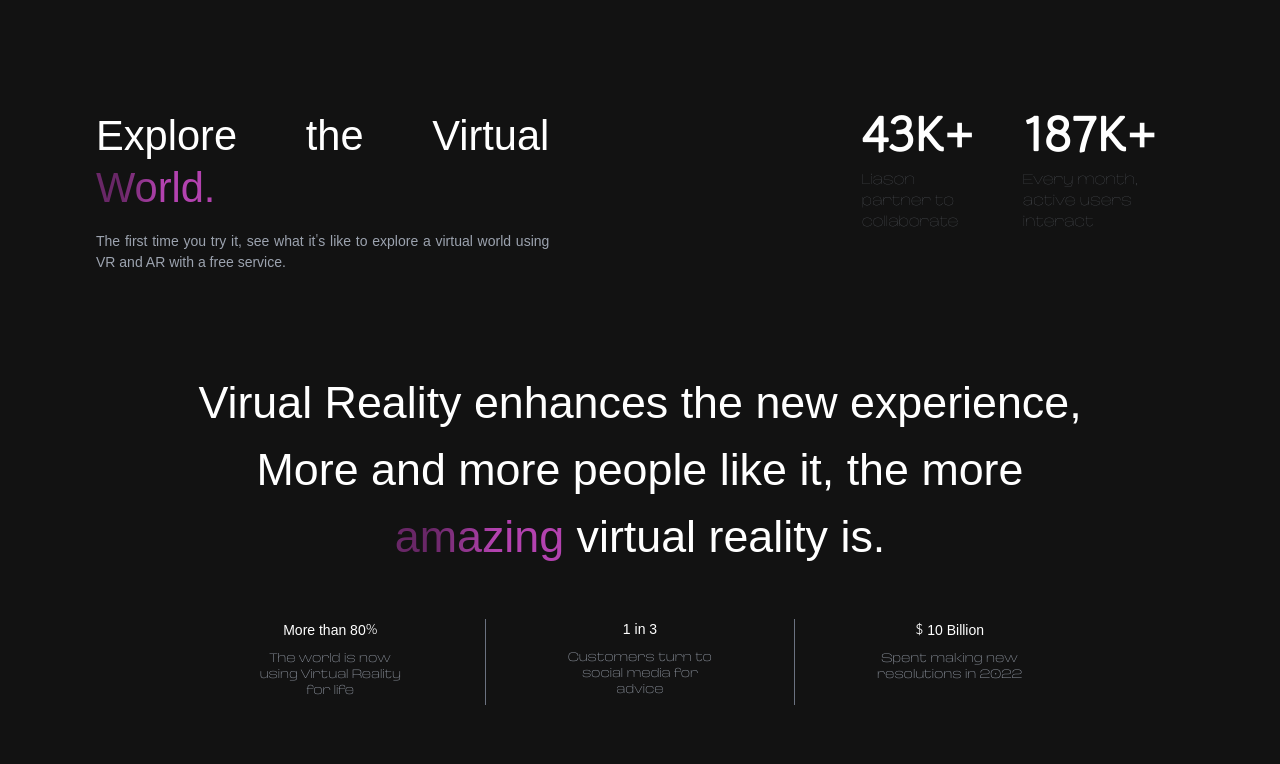
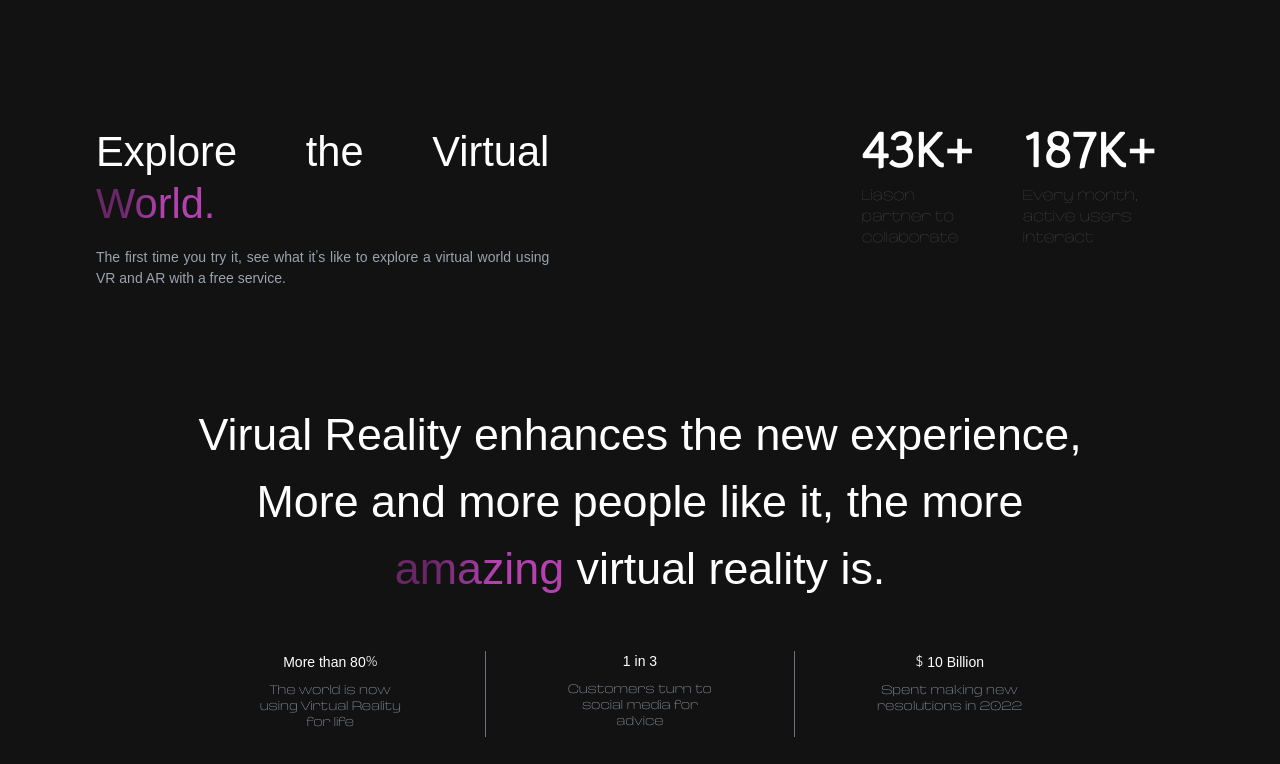
Before and after one commit to whysosaket/Metaverse-Landing-Page, a React (Vite) app: page / in a window 1280 px wide. Shown: the part 736-1500 px from the top of the page. Built offline with nearby package versions, Linux system fonts and the light colour scheme; a web font is replaced by a local one.

Commit message:
Updated Margin

```diff
--- a/src/components/Info.tsx
+++ b/src/components/Info.tsx
@@ -3,7 +3,7 @@ import Inter from "./shared/Inter";
 
 const Info = () => {
   return (
-    <div className="my-24 px-20">
+    <div className="my-28 px-20">
       <h1 className="text-[2.8rem] text-center">
         Virual Reality enhances the new experience, More and more people like
         it, the more <GradientText text="amazing " />
--- a/src/components/Stats.tsx
+++ b/src/components/Stats.tsx
@@ -3,7 +3,7 @@ import Inter from "./shared/Inter";
 
 const Stats = () => {
   return (
-    <div className="flex justify-between align-middle my-20">
+    <div className="flex justify-between align-middle my-28">
       <div className="w-5/12">
         <div className="text-[2.6rem] my-4 font-universo text-justify leading-tight">
           Explore the Virtual <GradientText text="World." />
```
